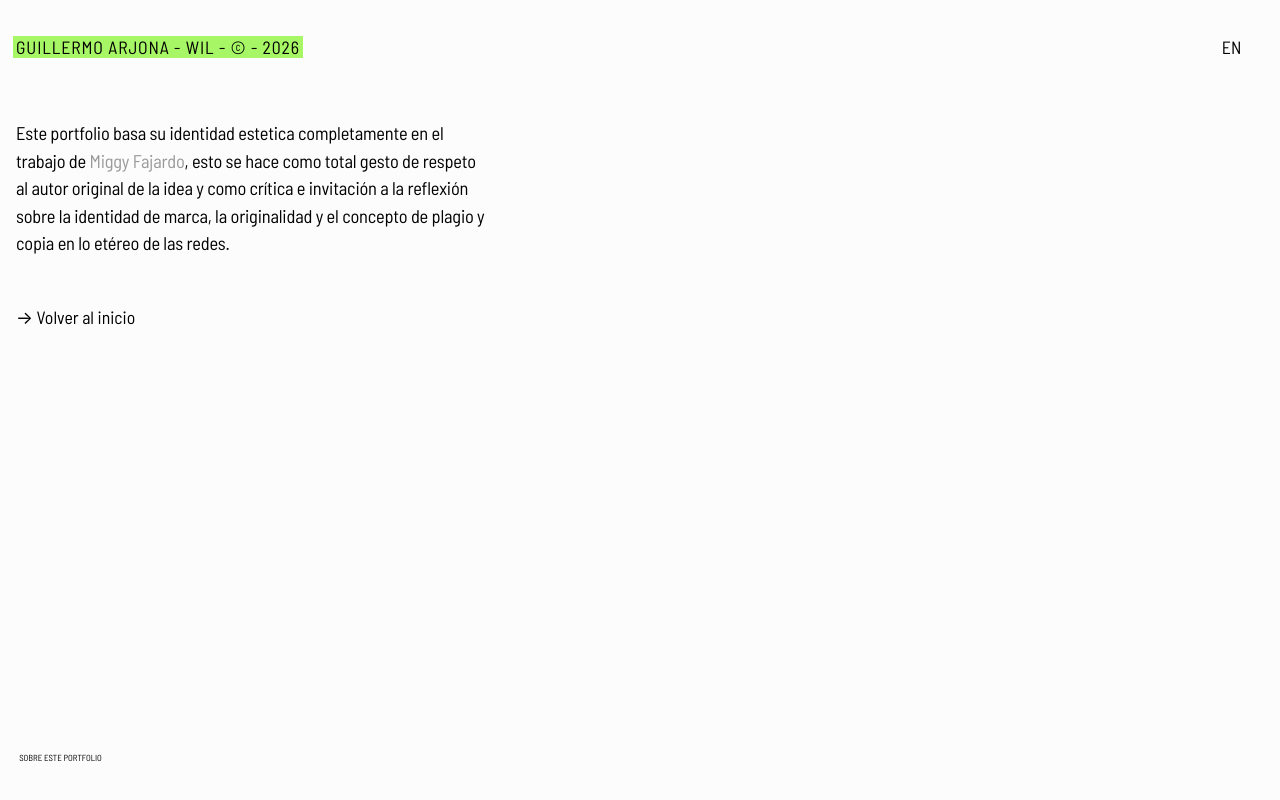
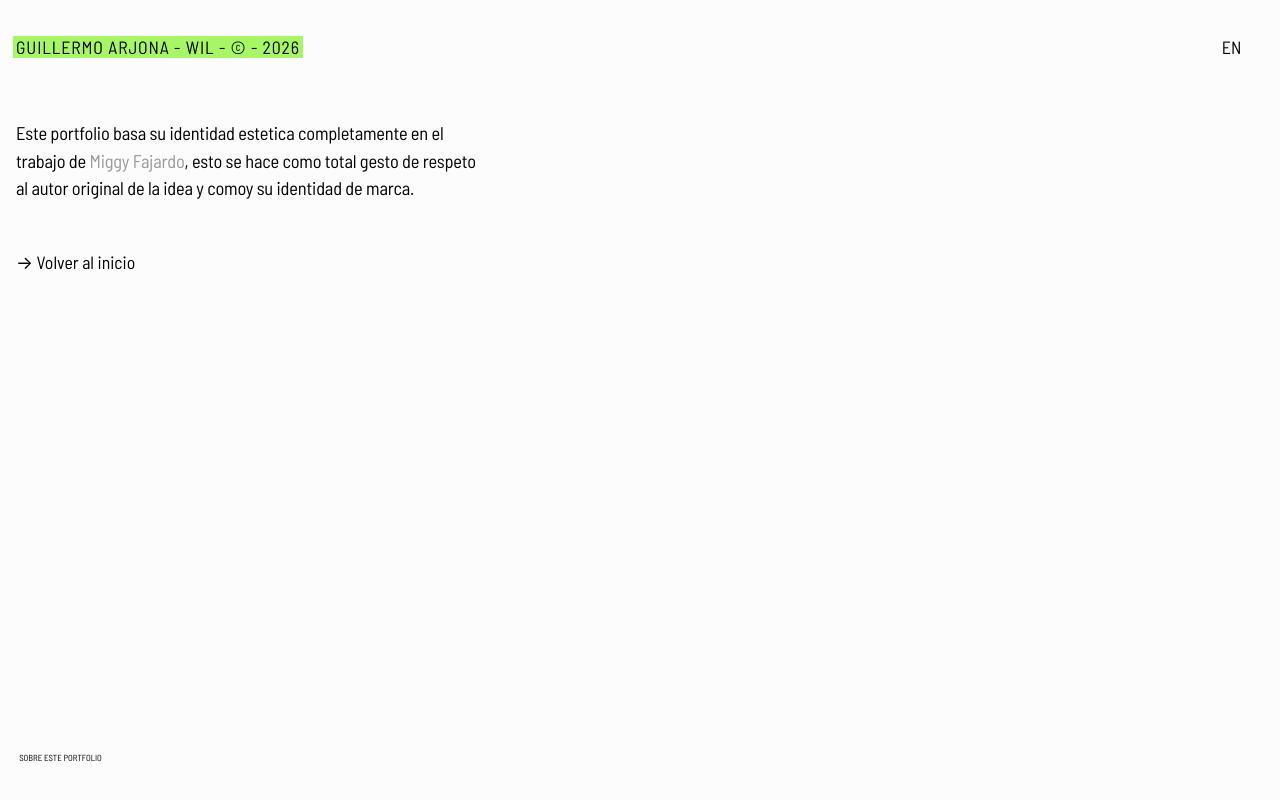
Before and after one commit to WilArj/portfolio-wil, a plain HTML site: page about.html in a window 1280 px wide. Drawn offline with Linux system fonts and the light colour scheme.

Commit message:
Update about section text for clarity
Simplified the text and removed the link from the heading.

```diff
--- a/about.html
+++ b/about.html
@@ -27,7 +27,7 @@
         <div class="grid-row">
             <div class="column-text">
                 <div class="text-block">
-                    <h3 id="about-text-1">Este portfolio basa su identidad estetica completamente en el trabajo de <a href="https://miggyfajardo.com/" target="_blank" rel="noopener noreferrer">Miggy Fajardo</a>, esto se hace como total gesto de respeto al autor original de la idea y como crítica e invitación a la reflexión sobre la identidad de marca, la originalidad y el concepto de plagio y copia en lo etéreo de las redes.</h3>
+                    <h3 id="about-text-1">Este portfolio basa su identidad estetica completamente en el trabajo de <a>Miggy Fajardo</a>, esto se hace como total gesto de respeto al autor original de la idea y comoy su identidad de marca.</h3>
                 </div>
 
                 <div class="links-block">
```
